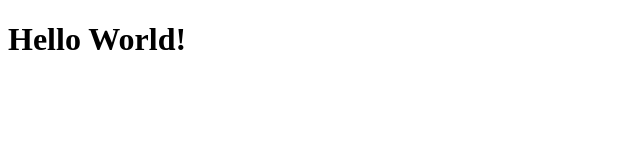
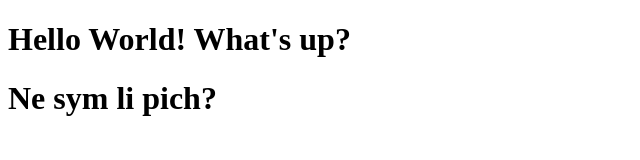
Before and after one commit to npetrov97/courserawebsite, a plain HTML site: page site/index.html in a window 1280 px wide. Shown: the whole page, without its empty margins (0-640 px from the left). Drawn offline with Linux system fonts and the light colour scheme.

Commit message:
random changes

```diff
--- a/site/index.html
+++ b/site/index.html
@@ -4,6 +4,7 @@
 	<title>Hello World!</title>
 </head>
 <body>
-<h1> Hello World!</h1>
+<h1> Hello World! What's up?</h1>
+<h1> Ne sym li pich? </h1>
 </body>
 </html>
```
